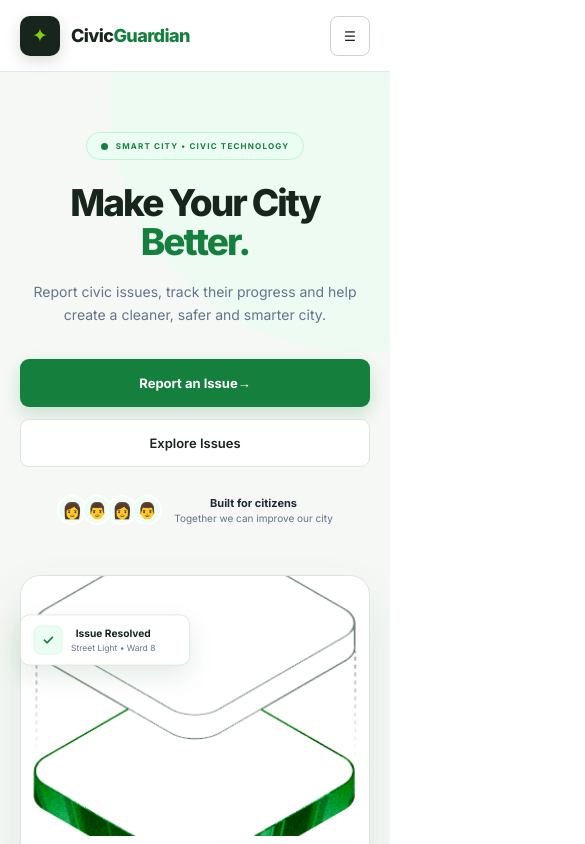
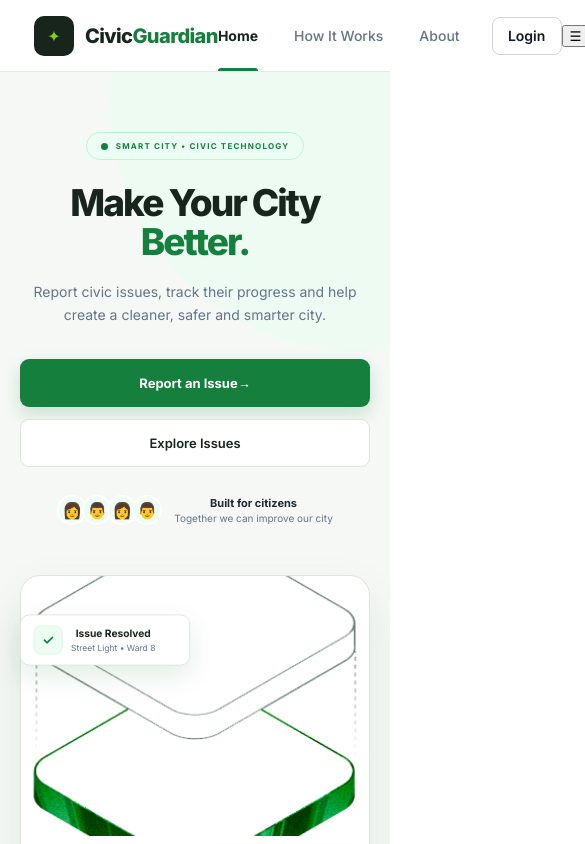
Before and after one commit to tusharsoni07918/HackInMotion-RICR-HIM-1110, a React (Vite) app: page / in a window 390 px wide. Shown: the top 844 px of the page, 585 px wide, since content can reach past the window. Built offline with nearby package versions, Linux system fonts and the light colour scheme.

Commit message:
Improve navbar styling and button design

```diff
--- a/src/components/Navbar.css
+++ b/src/components/Navbar.css
@@ -1,9 +1,11 @@
+/* =====================
+   NAVBAR
+===================== */
+
 .navbar {
   width: 100%;
   height: 76px;
-
-  background: #FFFFFF;
-
+  background: #fff;
   border-bottom: 1px solid #DDE5DE;
 
   position: sticky;
@@ -15,12 +17,12 @@
   width: 100%;
   max-width: 1380px;
   height: 100%;
-
   margin: 0 auto;
-  padding: 0 45px;
+  padding: 0 34px;
 
   display: flex;
   align-items: center;
+  box-sizing: border-box;
 }
 
 
@@ -32,34 +34,29 @@
   display: flex;
   align-items: center;
   gap: 11px;
+  flex-shrink: 0;
 }
 
 .logo-box {
   width: 40px;
   height: 40px;
+  flex-shrink: 0;
 
   display: flex;
   align-items: center;
   justify-content: center;
 
   border-radius: 10px;
-
   background: #17251D;
-
   color: #84CC16;
-
-  font-size: 19px;
-
-  box-shadow: 0 5px 15px rgba(23, 37, 29, 0.16);
 }
 
 .logo-text {
   color: #17251D;
-
   font-size: 20px;
   font-weight: 800;
-
   letter-spacing: -0.6px;
+  white-space: nowrap;
 }
 
 .logo-text span {
@@ -74,19 +71,22 @@
 .navbar-links {
   display: flex;
   align-items: center;
+  justify-content: center;
 
   gap: 36px;
 
   margin-left: auto;
-  margin-right: 45px;
+  margin-right: 32px;
 
   height: 100%;
+  flex-shrink: 0;
 }
 
 .nav-link {
   position: relative;
 
   height: 100%;
+  min-width: max-content;
 
   display: flex;
   align-items: center;
@@ -96,7 +96,12 @@
   font-size: 14px;
   font-weight: 500;
 
-  transition: 0.2s ease;
+  text-decoration: none;
+  white-space: nowrap;
+
+  cursor: pointer;
+
+  transition: color 0.2s ease;
 }
 
 .nav-link:hover {
@@ -108,20 +113,26 @@
   font-weight: 700;
 }
 
-.nav-link.active::after {
+.nav-link::after {
   content: "";
 
   position: absolute;
-
   left: 0;
   right: 0;
   bottom: 0;
 
   height: 3px;
-
   border-radius: 5px 5px 0 0;
 
   background: #15803D;
+
+  transform: scaleX(0);
+  transition: transform 0.2s ease;
+}
+
+.nav-link:hover::after,
+.nav-link.active::after {
+  transform: scaleX(1);
 }
 
 
@@ -132,117 +143,14 @@
 .navbar-actions {
   display: flex;
   align-items: center;
+  gap: 14px;
 
-  gap: 10px;
+  flex-shrink: 0;
 }
 
-.login-btn {
-  height: 40px;
-
-  padding: 0 18px;
-
-  background: #FFFFFF;
-
-  border: 1px solid #CBD5D0;
-
-  border-radius: 8px;
-
-  color: #17251D;
-
-  font-size: 13px;
-  font-weight: 600;
-
-  cursor: pointer;
-
-  transition: 0.2s ease;
-}
-
-.login-btn:hover {
-  border-color: #15803D;
-
-  color: #15803D;
-
-  background: #F3F8F4;
-}
-
-
+.login-btn,
 .report-btn {
   height: 40px;
-
-  padding: 0 19px;
-
-  border: none;
-
-  border-radius: 8px;
-
-  background: #15803D;
-
-  color: #FFFFFF;
-
-  font-size: 13px;
-  font-weight: 650;
-
-  cursor: pointer;
-
-  box-shadow: 0 6px 15px rgba(21, 128, 61, 0.20);
-
-  transition: 0.2s ease;
+  white-space: nowrap;
+  flex-shrink: 0;
 }
-
-.report-btn:hover {
-  background: #166534;
-
-  transform: translateY(-1px);
-}
-
-
-/* =====================
-   MOBILE
-===================== */
-
-.mobile-menu {
-  display: none;
-
-  margin-left: auto;
-
-  width: 40px;
-  height: 40px;
-
-  border: 1px solid #CBD5D0;
-
-  border-radius: 8px;
-
-  background: #FFFFFF;
-
-  color: #17251D;
-
-  cursor: pointer;
-}
-
-
-@media (max-width: 700px) {
-
-  .navbar {
-    height: 68px;
-  }
-
-  .navbar-inner {
-    padding: 0 20px;
-  }
-
-  .navbar-links,
-  .navbar-actions {
-    display: none;
-  }
-
-  .mobile-menu {
-    display: flex;
-
-    align-items: center;
-    justify-content: center;
-  }
-
-  .logo-text {
-    font-size: 18px;
-  }
-}
```
